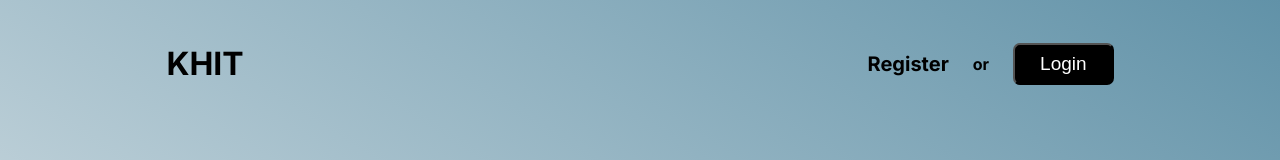
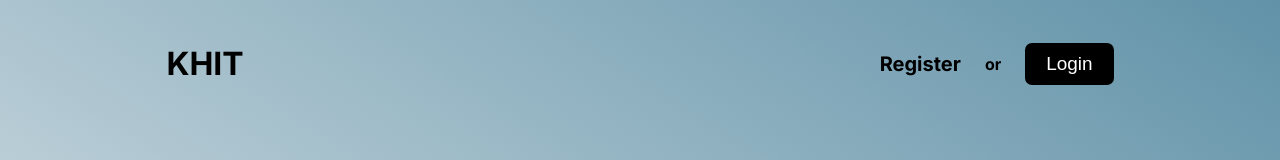
Before and after one commit to SaikumarKollipara/khit-results, a React (Vite) app in the folder client/: page / in a window 1280 px wide. Shown: the top 160 px of the page. Built offline with nearby package versions, Linux system fonts and the light colour scheme.

Commit message:
completed first section in layout

```diff
--- a/client/src/components/Button.jsx
+++ b/client/src/components/Button.jsx
@@ -10,9 +10,12 @@ export default function Button({ children, size, color, bg }) {
 }
 
 const Wrapper = styled.button`
-  padding: 8px 25px;
+  border: none;
+  outline: none;
+  padding: 10px 21px;
   border-radius: var(--border-radius1);
-  font-size: ${ props => props.size ? props.size : 1.875 }rem;
+  font-size: ${ props => props.size ? props.size : '1.185rem' };
   color: ${ props => props.color ? props.color : 'var(--white1)'};
   background-color: ${ props => props.bg ? props.bg : 'var(--black1)'};
+  cursor: pointer;
 `
--- /dev/null
+++ b/client/src/features/results/components/Semester.jsx
@@ -0,0 +1,70 @@
+import React from 'react';
+import styled from 'styled-components';
+
+import Button from '../../../components/Button';
+
+export default function Semester({ semester }) {
+  console.log(semester);
+  return (
+    <Wrapper>
+      <SemNumber>{semester.number}</SemNumber>
+      <ContentWrapper>
+        <Content>
+          <p className="number">{semester.percentage}</p>
+          <p className="subscript">&nbsp;%</p>
+        </Content>
+        <Content>
+          <p className="number">{semester.sgpa}</p>
+          <p className="subscript">&nbsp;SGPA</p>
+        </Content>
+        <Content>
+          <p className="number">{semester.backlogs.length}</p>
+          <p className="subscript">&nbsp;Backlogs</p>
+        </Content>
+      </ContentWrapper>
+      <Button size={'var(--font-size1)'} >View Details</Button>
+    </Wrapper>
+  )
+}
+
+const Wrapper = styled.div`
+  width: 100%;
+  height: 70px;
+  display: flex;
+  align-items: center;
+  background-color: var(--white2);
+  margin-top: 20px;
+  padding: 0 10px;
+  border-radius: var(--border-radius3);
+`
+const SemNumber = styled.div`
+  width: 50px;
+  height: 50px;
+  background-color: var(--white1);
+  border-radius: var(--border-radius2);
+  font-size: var(--font-size2);
+  font-weight: var(--font-weight5);
+  text-align: center;
+  display: grid;
+  place-items: center;
+`
+const ContentWrapper = styled.div`
+  height: 100%;
+  flex: 1;
+  display: flex;
+  justify-content: space-evenly;
+  align-items: center;
+`
+const Content = styled.div`
+  display: flex;
+  justify-content: center;
+  align-items: flex-end;
+  font-weight: var(--font-weight4);
+  .number{
+    font-size: var(--font-size3);
+  }
+  .subscript{
+    font-size: var(--font-size1);
+    margin-bottom: 5px;
+  }
+`
--- a/client/src/features/results/pages/AllResults.jsx
+++ b/client/src/features/results/pages/AllResults.jsx
@@ -6,6 +6,8 @@ import { toast } from 'react-toastify';
 import Layout from '../components/Layout';
 import Heading from '../components/Heading';
 import { useNavigate } from 'react-router-dom';
+import { getCompletedSemesters } from '../../../utils/helpers';
+import Semester from '../components/Semester';
 
 export default function AllResults() {
   const navigate = useNavigate();
@@ -24,14 +26,15 @@ export default function AllResults() {
       <FirstSection>
         <Heading>
           <div className='content'>
-            <Greeting>Hello 198X1A0575!</Greeting>
+            <Greeting>Hello There!</Greeting>
             <Description>It's good to see you again.</Description>
           </div>
           <WavingHand src='/assets/images/waving-hand.png' />
         </Heading>
-        <p>Results of {student.rollNo}</p>
+        <RollNo>Results of {student.rollNo.toUpperCase()}</RollNo>
         <Semesters>
-
+          <p className='heading'>Semesters</p>
+          {getCompletedSemesters(student).map((semester, idx) => <Semester semester={semester} />)}
         </Semesters>
       </FirstSection>
       <SecondSection className="second-section">fskljldfskj</SecondSection>
@@ -54,6 +57,17 @@ const Description = styled.p`
 const WavingHand = styled.img`
   width: 95px;
 `
+const RollNo = styled.p`
+  font-size: var(--font-size1);
+  font-weight: var(--font-weight4);
+  margin-top: 50px;
+  color: var(--black2);
+`
 const Semesters = styled.div`
-
+  width: 100%;
+  .heading {
+    font-size: var(--font-size3);
+    font-weight: var(--font-weight4);
+    margin-bottom: 10px;
+  }
 `
--- a/client/src/pages/Home.jsx
+++ b/client/src/pages/Home.jsx
@@ -32,7 +32,7 @@ export default function Home() {
         <Links>
           <span className="register">Register</span>
           <span className="or">or</span>
-          <Button size={1.1875} color={'white'} bg={'black'}>Login</Button>
+          <Button color={'white'} bg={'black'}>Login</Button>
         </Links>
       </Header>
       <ContentContainer>
--- /dev/null
+++ b/client/src/utils/helpers.js
@@ -0,0 +1,28 @@
+export function getCompletedSemesters(student) {
+  const semesters = student.sems;
+  const completedSemesters = []
+  for (const semNumber in semesters) {
+    const semester = semesters[semNumber];
+    const isCompleted = semester.regular;
+    if (isCompleted) {
+      const completedSemester = {
+        ...semester.final,
+        number: getFormattedSemNumber(semNumber),
+        percentage: getPercetage(semester.final.sgpa).toFixed(2),
+        sgpa: semester.final.sgpa.toFixed(2)
+      }
+      completedSemesters.push(completedSemester);
+    }
+  }
+  return completedSemesters;
+}
+
+function getFormattedSemNumber(semNumber) {
+  const year = Math.ceil(semNumber / 2);
+  const sem = (semNumber % 2) ? 1 : 2;
+  return year + '-' + sem;
+}
+
+function getPercetage(gpa) {
+  return (gpa * 10) - 7.5;
+}
```
